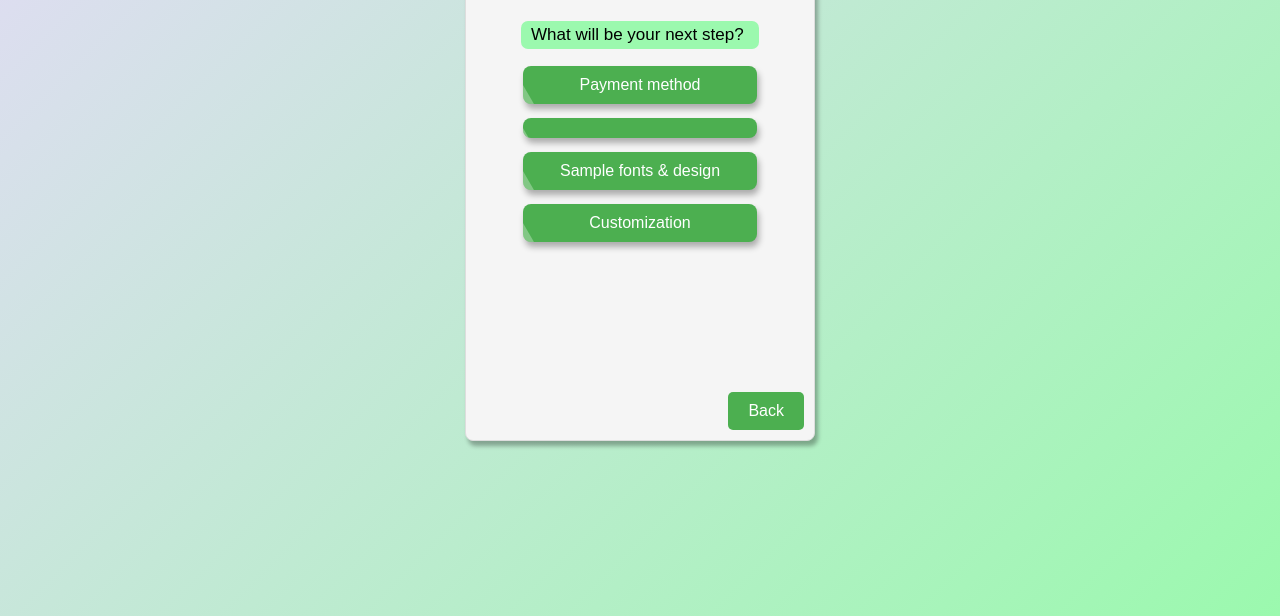
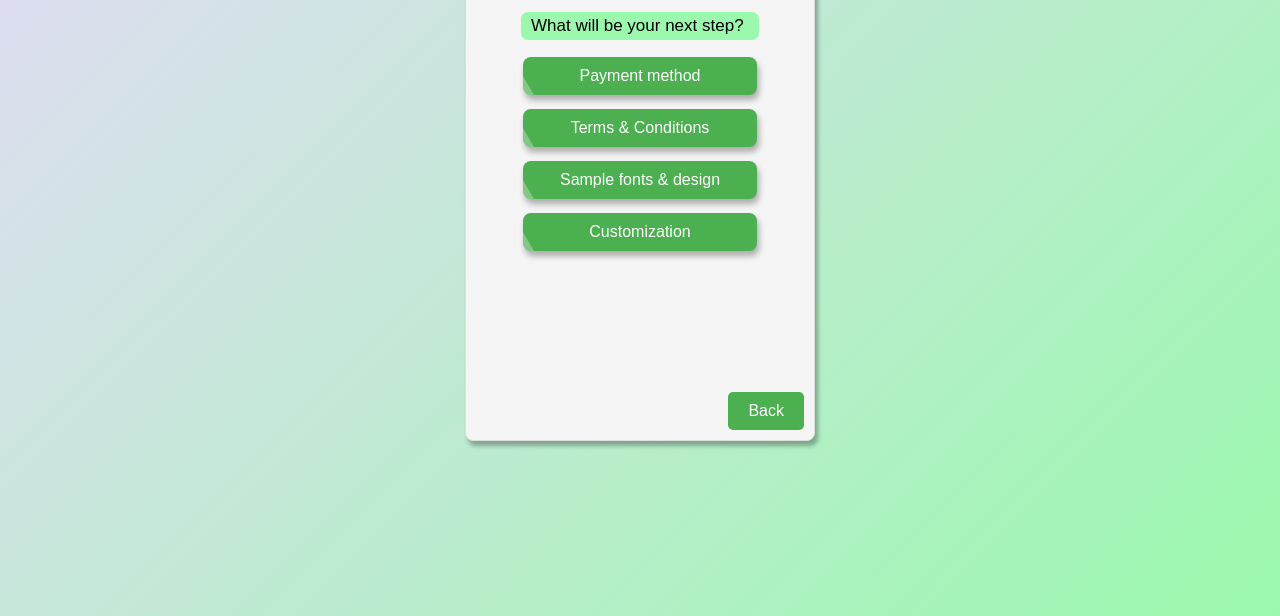
Before and after one commit to Mshi-Dev/Carvbot, a plain HTML site: page menu.html in a window 1280 px wide. Shown: the part 184-800 px from the top of the page. Drawn offline with Linux system fonts and the light colour scheme.

Commit message:
Update menu.html

```diff
--- a/menu.html
+++ b/menu.html
@@ -20,7 +20,7 @@
             <div class="button-container">
                 <p class="buttonp">What will be your next step?</p>
                 <button onclick="goToPage('payment')">Payment method</button>
-                <button onclick="goToPage('delivery')"Terms & Conditions"</button>
+                <button onclick="goToPage('delivery')">Terms & Conditions</button>
                 <button onclick="goToPage('samples')">Sample fonts & design</button>
                 <button onclick="goToPage('customization')">Customization</button>
             </div>
```
